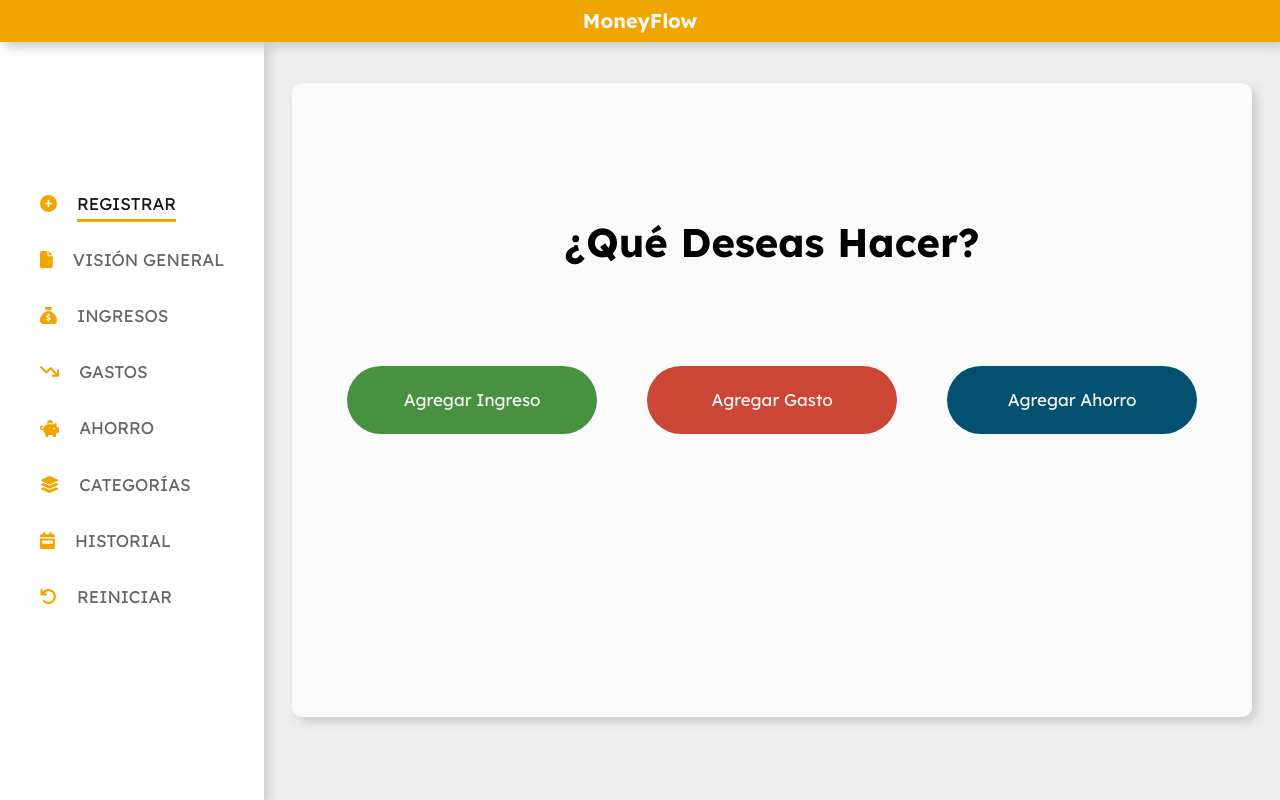
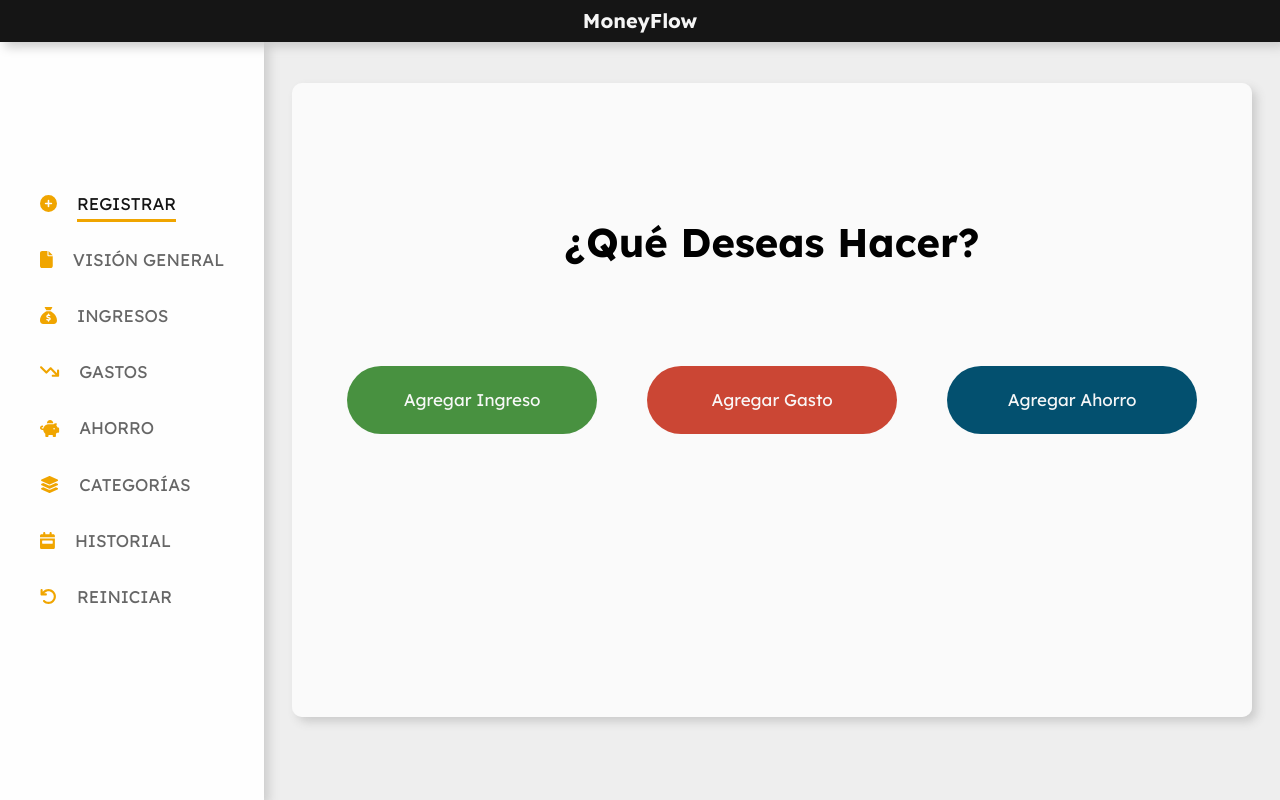
Before and after one commit to MiguelArmasZ/money-flow, a React (Vite) app: page / in a window 1280 px wide. Built offline with nearby package versions, Linux system fonts and the light colour scheme.

Commit message:
cabecera cambiada de color

```diff
--- a/src/styles/components/_header.scss
+++ b/src/styles/components/_header.scss
@@ -1,5 +1,5 @@
 .Header {
-  background-color: $gold;
+  background-color: $black;
   padding: 0.5rem;
   position: absolute;
   top: 0;
```
